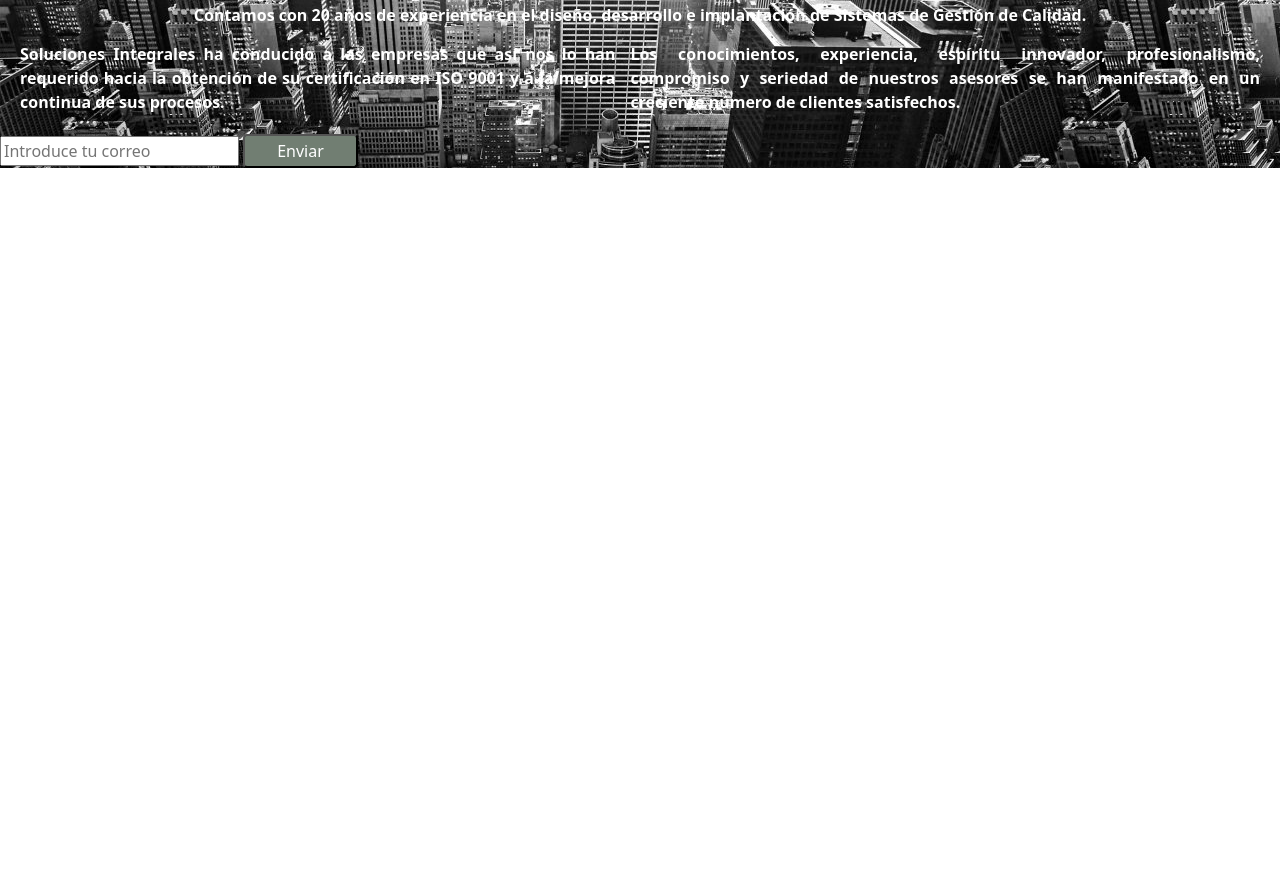
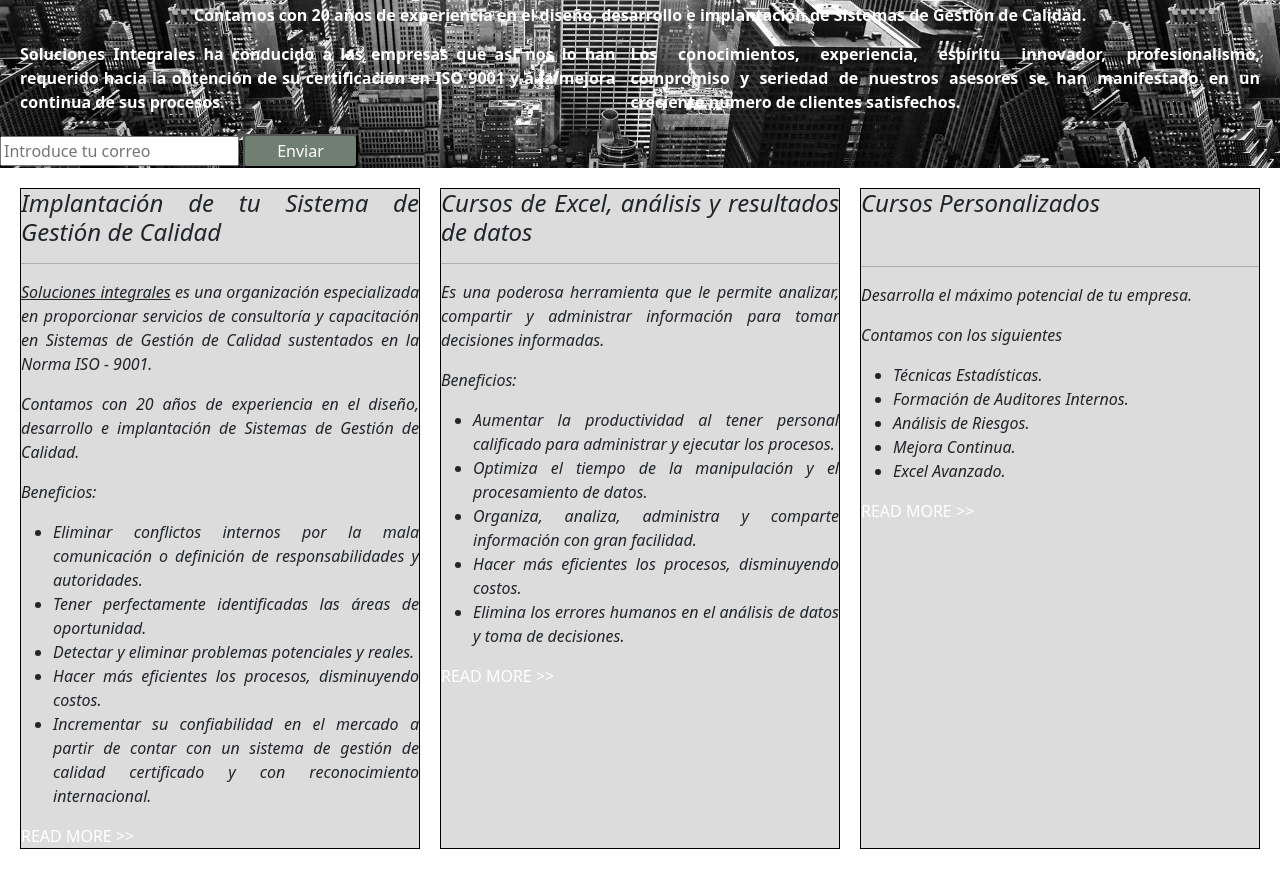
Before and after one commit to GraveAle/Proyecto1, a plain HTML site: page index.html in a window 1280 px wide. Shown: the part 189-1058 px from the top of the page. Before the commit the page ends 800 px from the top, so only its background shows below. Drawn offline with nearby package versions, Linux system fonts and the light colour scheme.

Commit message:
Se agrega la seccion Article con flexbox

```diff
--- a/assets/styles.css
+++ b/assets/styles.css
@@ -84,13 +84,32 @@ section div {
 }
 
 .button{
-    background-color: #717e72; /* Green */
+    background-color: #717e72;
     border-radius: 4px;
     color: white;
     padding: 3px 32px;
     text-align: center;
-    text-decoration: none;
     font-size: 16px;
+
+}
+
+.contenedor{
+    display: flex;
+    background-color: #ffffff;
+    flex: wrap;
+    flex-direction: row;
+    padding: 10px;
+}
+
+.contenedor div {
+    background-color: gainsboro;
+    font-weight: lighter;
+    font-size: medium;
+    width: 100px;
+    margin: 10px;
+    justify-content: center;
+    text-align: justify;
+    border: 1px solid black;
 
 }
 
@@ -101,6 +120,4 @@ section div {
     nav{
         padding: 10px 0px;
     }
-
-
 }
--- a/index.html
+++ b/index.html
@@ -43,5 +43,60 @@
       </div>
    </section>
 
+   <article>
+    <div class="contenedor">
+        <div style="flex-grow: 1"><i><h4>Implantación de tu Sistema de Gestión de Calidad</h4>
+                                    <hr>
+
+                                    <p><span><b><u>Soluciones integrales</u></b></span> es una organización especializada en proporcionar servicios de consultoría y capacitación en Sistemas de Gestión de Calidad sustentados en la Norma ISO - 9001.</p>
+                                    <p>Contamos con <b>20 años</b> de experiencia en el diseño, desarrollo e implantación de <b>Sistemas de Gestión de Calidad.</b></p>
+                                    <p><b>Beneficios:</b></p>
+                                        <ul>
+                                            <li>Eliminar conflictos internos por la mala comunicación o definición de responsabilidades y autoridades.</li>
+                                            <li>Tener perfectamente identificadas las áreas de oportunidad.</li>
+                                            <li>Detectar y eliminar problemas potenciales y reales.</li>
+                                            <li>Hacer más eficientes los procesos, disminuyendo costos.</li>
+                                            <li>Incrementar su confiabilidad en el mercado a partir de contar con un sistema de gestión de calidad certificado y con reconocimiento internacional.</li>
+                                        </ul>
+        </i>
+                                    <a href="#">READ MORE >></a>
+        </div>
+
+        <div style="flex-grow: 1"><i><h4>Cursos de Excel, análisis y resultados de datos</h4>
+                                        <hr>
+                                        <p>Es una poderosa herramienta que le permite analizar, compartir y administrar información para tomar decisiones informadas.</p>
+                                        <p><b>Beneficios:</b></p>
+                                        <ul>
+                                            <li>Aumentar la productividad al tener personal calificado para administrar y ejecutar los procesos.</li>
+                                            <li>Optimiza el tiempo de la manipulación y el procesamiento de datos.</li>
+                                            <li>Organiza, analiza, administra y comparte información con gran facilidad.</li>
+                                            <li>Hacer más eficientes los procesos, disminuyendo costos.</li>
+                                            <li>Elimina los errores humanos en el análisis de datos y toma de decisiones.</li>
+                                        </ul>
+        </i>
+                                    <a href="#">READ MORE >></a>
+        </div>
+        <div style="flex-grow: 1"><i><h4>Cursos Personalizados</h4>
+                                        <br>
+                                        <hr>
+                                        <p>Desarrolla el máximo potencial de tu empresa.</p>
+                                        <p><b>Contamos con los siguientes</b></p>
+                                        <ul>
+                                            <li>Técnicas Estadísticas.</li>
+                                            <li>Formación de Auditores Internos.</li>
+                                            <li>Análisis de Riesgos.</li>
+                                            <li>Mejora Continua.</li>
+                                            <li>Excel Avanzado.</li>
+                                        </ul>
+
+        </i>
+                                    <a href="#">READ MORE >></a>
+    </div>
+    </div>
+   </article>
+
+
+   </section>
+
 </body>
 </html>
```
